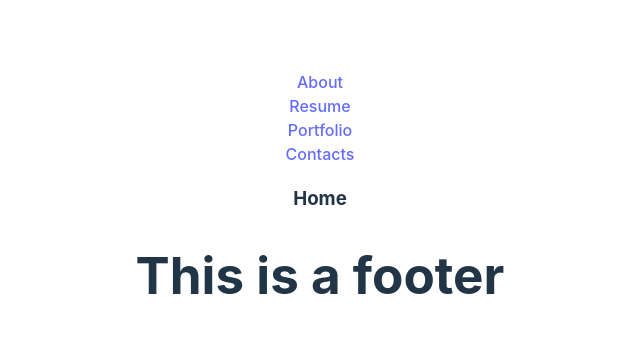
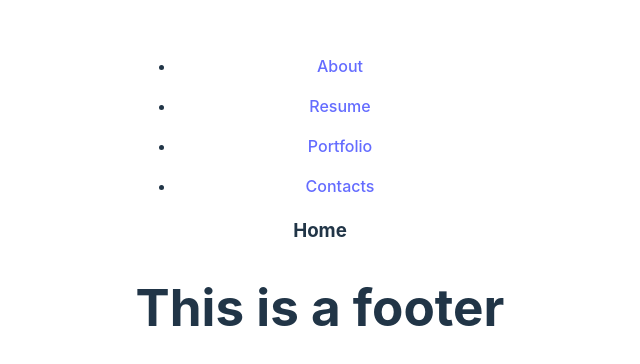
Before and after one commit to jujusoi/React-Portfolio, a React (Vite) app: page / in a window 1280 px wide. Shown: the part 196-560 px from the top of the page, without its empty margins (320-960 px from the left). Built offline with nearby package versions, Linux system fonts and the light colour scheme.

Commit message:
added links

```diff
--- a/src/components/Navigation.jsx
+++ b/src/components/Navigation.jsx
@@ -1,4 +1,4 @@
-
+import { Link, useLocation } from 'react-router-dom';
 import navItems from './data/navigation.json';
 
 export default function Navigation() {
@@ -6,9 +6,14 @@ export default function Navigation() {
         <>
         <div id='nav-list'>
         {navItems.map(obj => (
-            <div key={obj.id}>
-                <a href={obj.path}>{obj.name}</a>
-            </div>
+            <ul key={obj.id}>
+                <li>
+                    <Link
+                        to={obj.path}>
+                        {obj.name}
+                    </Link>
+                </li>
+            </ul>
         ))}
         </div>
         </>
--- a/src/components/data/navigation.json
+++ b/src/components/data/navigation.json
@@ -2,7 +2,7 @@
     {
         "id": 1,
         "name": "About",
-        "path": "/about"
+        "path": "/"
     },
     {
         "id": 2,
```
